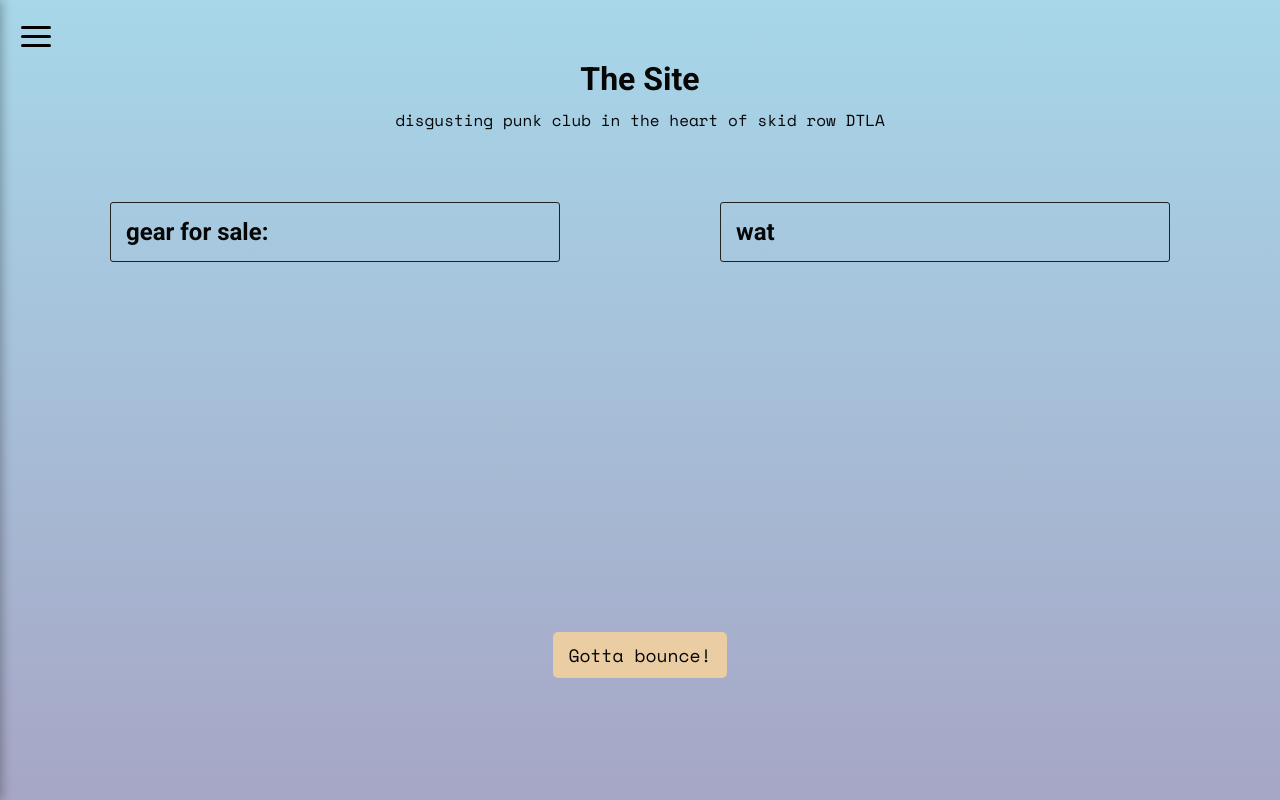
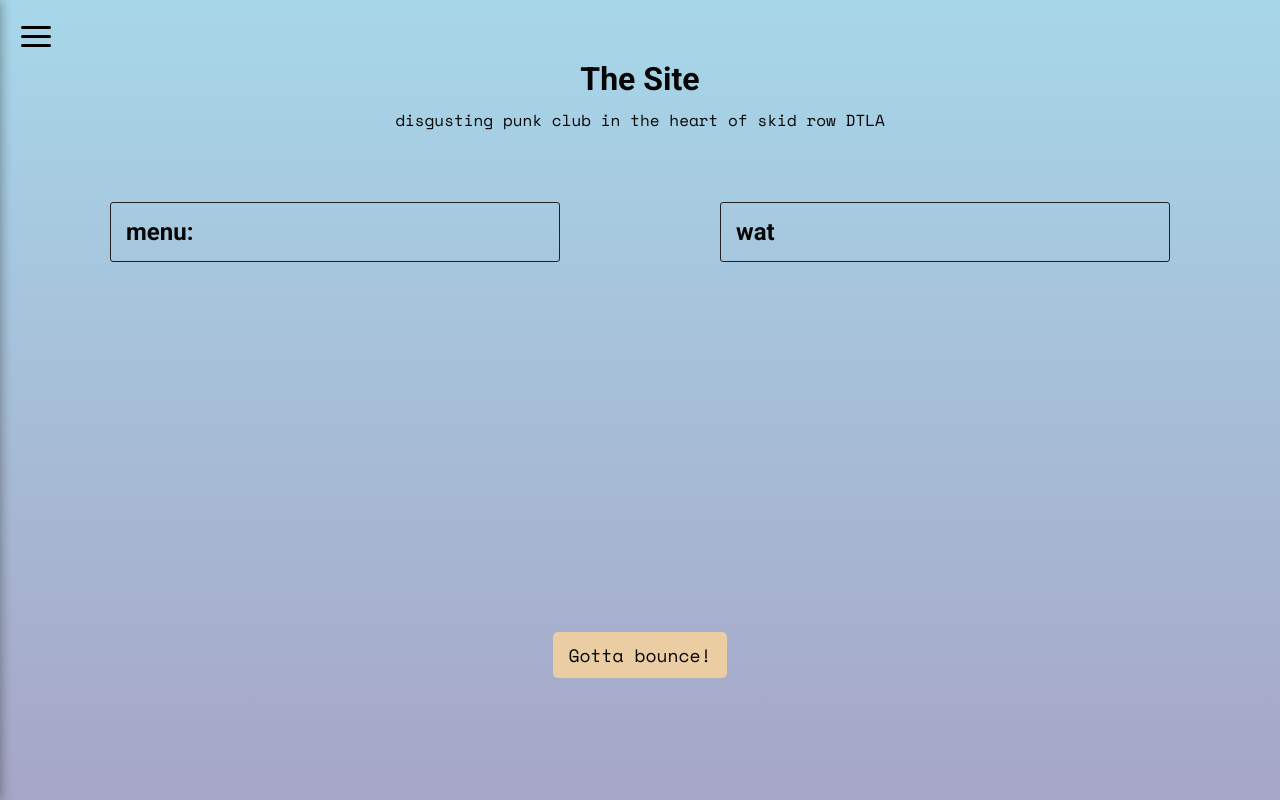
Before and after one commit to fscarlett/janky-front-2, a React (Vite) app: page /places/bar-dtla in a window 1280 px wide. Built offline with nearby package versions, Linux system fonts and the light colour scheme.

Commit message:
places page category basic logic

```diff
--- a/src/pages/Places.tsx
+++ b/src/pages/Places.tsx
@@ -12,6 +12,8 @@ function Places() {
   const placeDescription =
     destinations[place || '']?.description || 'watev dude'
 
+  const venueCategory = destinations[place || '']?.category || 'unknown'
+
   return (
     <>
       <div className={styles.main}>
@@ -20,9 +22,17 @@ function Places() {
           <p>{placeDescription}</p>
         </header>
         <div className={styles.places_content}>
-          <div className={styles.gear_column}>
-            <h2>gear for sale:</h2>
-          </div>
+          {venueCategory === 'store' && (
+            <div className={styles.gear_column}>
+              <h2>gear for sale:</h2>
+            </div>
+          )}
+          {(venueCategory === 'club' || venueCategory === 'coffee') && (
+            <div className={styles.gear_column}>
+              <h2>menu:</h2>
+            </div>
+          )}
+
           <div className={styles.interactions_column}>
             <h2>wat</h2>
           </div>
--- a/src/utils/places.ts
+++ b/src/utils/places.ts
@@ -1,44 +1,58 @@
 export const destinations: {
-  [key: string]: { name: string; description: string; longDescription?: string }
+  [key: string]: {
+    name: string
+    category: string
+    description: string
+    longDescription?: string
+  }
 } = {
   'store-sunset': {
     name: "Alvin's Guitars",
+    category: 'store',
     description: 'famous vintage gear store on Sunrise Blvd',
     longDescription:
       "Founded by a real chipmunk in 1965, it just doesn't get any realer than Alvin's. That rather short and decrepit guy sizing up the Les Paul Jr on the back wall is famous, bro. Do not embarrass yourself.",
   },
   'store-figueroa': {
     name: 'Retro Music',
+    category: 'store',
     description: 'indie-famous used gear store on Figueroa St',
   },
   'store-alley': {
     name: 'Gunther the Shady Gear Dude',
+    category: 'store',
     description:
       'A super shady Aussie guy who wanders around in a messed up Range Rover',
   },
   'store-corporate': {
     name: 'Pro Gear Center',
+    category: 'store',
     description:
       'huge corporate music store in Hollywood that you say you never go to',
   },
   'bar-slbvd': {
     name: 'Cloudland',
+    category: 'club',
     description: '300 capacity club on Golden Lake Ave',
   },
   'bar-sunset-north': {
     name: 'Sunrise Lounge',
+    category: 'club',
     description: '120 capacity bar on Sunrise Blvd',
   },
   'bar-sunset-south': {
     name: 'Whos On First',
+    category: 'club',
     description: 'dive bar next to the stadium entrance by downtown',
   },
   'bar-dtla': {
     name: 'The Site',
+    category: 'club',
     description: 'disgusting punk club in the heart of skid row DTLA',
   },
   'janky-coffee': {
     name: 'Janky, Coffee of Champions',
+    category: 'coffee',
     description: 'coffee shop on Golden Lake Ave',
   },
 }
```
